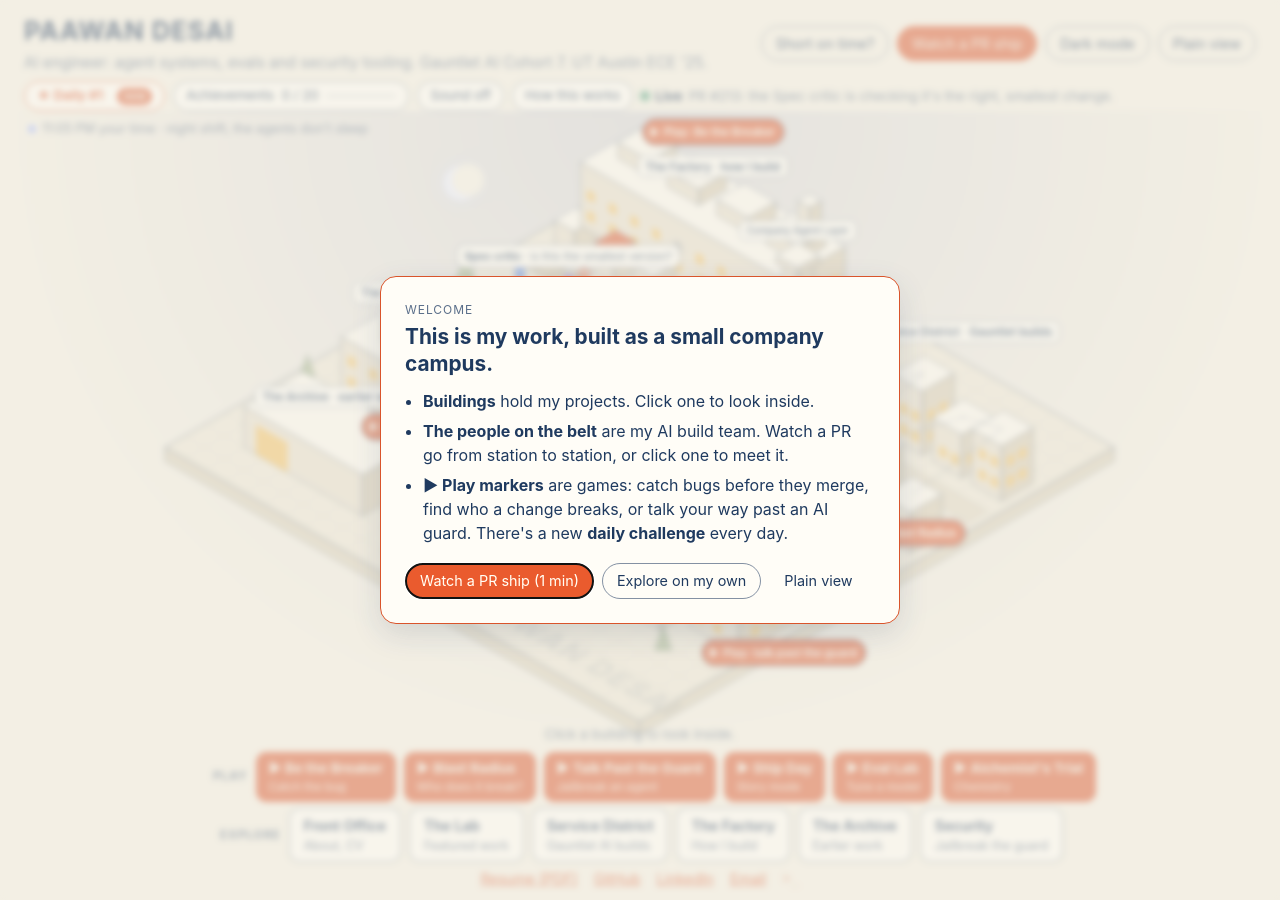
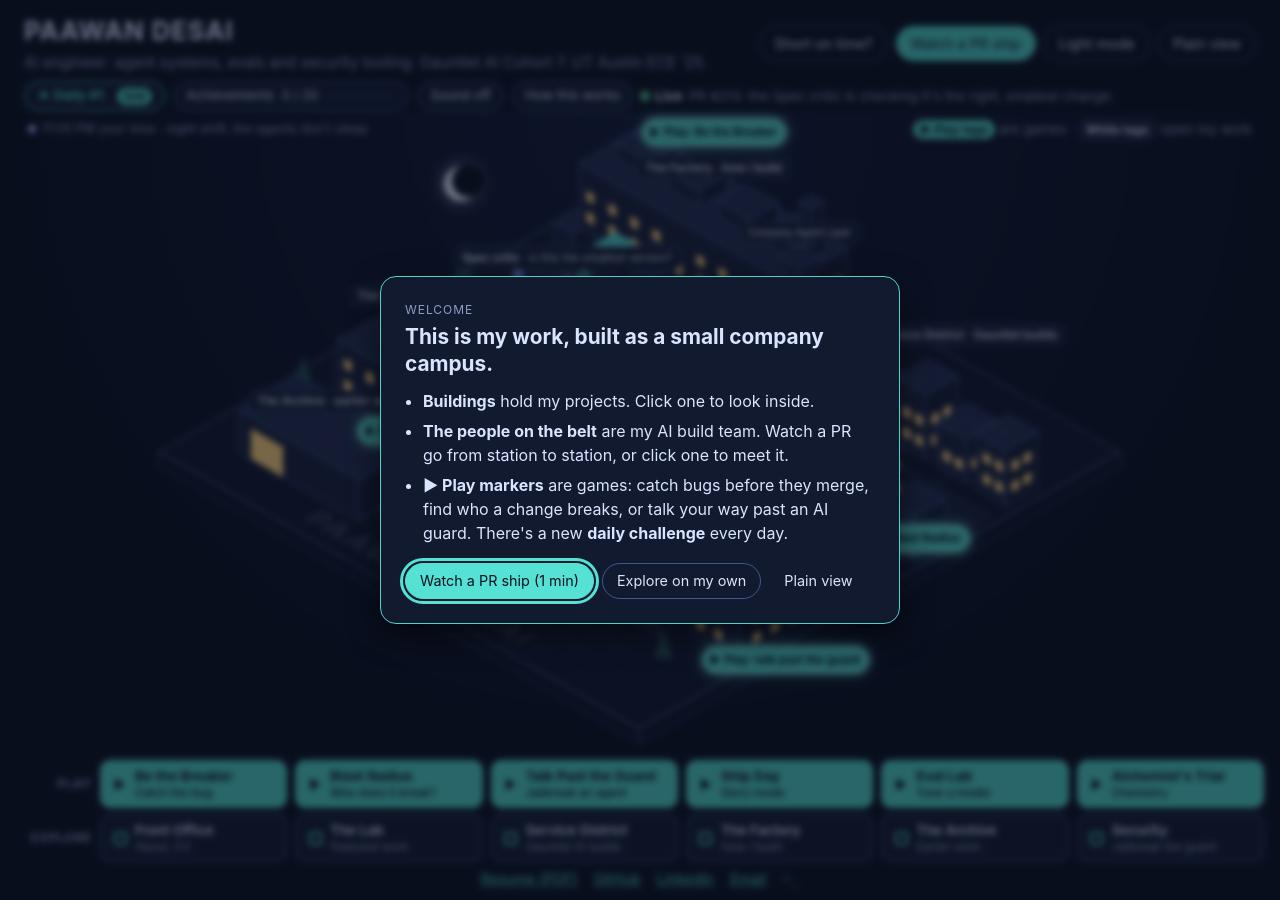
Before and after one commit to paawandesai/paawandesai.github.io, a Jekyll site: the page built from _pages/home.html, in a window 1280 px wide. Built offline with Jekyll 4.4.1, drawn with Linux system fonts in a browser that asks for light colours.

Commit message:
Polish: name fits the plate, theme follows the clock, accessibility pass, aligned rows, broader topics
- Name on the ground is centred and scaled to stay inside the plate
- Light/dark follows the visitor's local time unless they pick one; OS dark preference is respected
- WCAG AA contrast in light mode, focus rings, modal dialog semantics with focus trap, prefers-contrast and forced-colors support
- Play and Explore rows share one aligned grid with consistent icons
- 'Short on time?' asks for topics instead of job titles

Co-Authored-By: Claude Opus 5.5 <noreply@anthropic.com>
Claude-Session: https://claude.ai/code/session_01LpBky43R1MY4LYGBzi9xza

```diff
--- a/_layouts/campus.html
+++ b/_layouts/campus.html
@@ -11,15 +11,22 @@
   <meta property="og:url" content="{{ site.url }}{{ page.url }}">
   <script>
     (function () {
-      try { var t = localStorage.getItem("theme"); if (t === "light" || t === "dark") document.documentElement.setAttribute("data-theme", t); } catch (e) {}
+      // A saved choice wins. Otherwise the campus follows the visitor's clock (dark from 7 pm to 7 am),
+      // and a system-wide dark-mode preference is always respected.
+      var t = null;
+      try { t = localStorage.getItem("theme"); } catch (e) {}
+      if (t !== "light" && t !== "dark") {
+        var h = new Date().getHours(), osDark = window.matchMedia && matchMedia("(prefers-color-scheme: dark)").matches;
+        t = osDark || h < 7 || h >= 19 ? "dark" : "light";
+      }
+      document.documentElement.setAttribute("data-theme", t);
     })();
   </script>
   <link rel="stylesheet" href="{{ base_path }}/assets/css/campus.css">
 </head>
 <body>
-  <a class="skip" href="{{ base_path }}/about/">Skip to plain view</a>
-
   <header class="bar">
+    <a class="skip" href="{{ base_path }}/about/">Skip to plain view</a>
     <div class="who">
       <h1>{{ site.author.name }}</h1>
       <p>{{ site.author.bio }}</p>
@@ -27,14 +34,14 @@
     <nav class="actions" aria-label="Site">
       <button type="button" class="btn" id="fast-path">Short on time?</button>
       <button type="button" class="btn primary" id="tour-start">Watch a PR ship</button>
-      <button type="button" class="btn" id="theme-toggle" aria-label="Switch between light and dark mode">
+      <button type="button" class="btn" id="theme-toggle" aria-label="Switch between light and dark mode" title="Light and dark follow your clock until you pick one">
         <span class="when-light">Dark mode</span><span class="when-dark">Light mode</span>
       </button>
       <a class="btn" href="{{ base_path }}/about/">Plain view</a>
     </nav>
   </header>
 
-  <div class="hud">
+  <div class="hud" role="region" aria-label="Status and settings">
     <button type="button" class="pill daily" id="daily-btn">★ Daily</button>
     <button type="button" class="pill" id="ach-btn">Achievements <span id="ach-count">0</span><span class="meter" aria-hidden="true"><i id="ach-bar"></i></span></button>
     <button type="button" class="pill" id="sound-btn" aria-pressed="false">Sound off</button>
@@ -46,13 +53,13 @@
     <div class="stage">
       <svg id="campus" role="group" aria-label="A map of Paawan's work, drawn as a small company campus. Each building opens a section." viewBox="-640 -190 1280 900" preserveAspectRatio="xMidYMid meet"></svg>
       <p class="clock" aria-live="off"><span class="clock-dot" aria-hidden="true"></span><span id="clock-text"></span></p>
-      <p class="hint" id="hint">Click a building to look inside.</p>
+      <p class="hint" id="hint"><span class="key-tag game">▶ Play tags</span> are games · <span class="key-tag work">White tags</span> open my work</p>
     </div>
 
-    <aside class="panel" id="panel" aria-live="polite" hidden>
+    <div class="panel" id="panel" aria-live="polite" hidden>
       <button type="button" class="close" id="panel-close" aria-label="Close">×</button>
       <div id="panel-body"></div>
-    </aside>
+    </div>
 
     <section class="tour" id="tour" aria-live="polite" hidden>
       <p class="tour-step" id="tour-count"></p>
@@ -68,12 +75,12 @@
 
     <nav class="games" aria-label="Games">
       <span class="row-label">Play</span>
-      <button type="button" data-open="breaker">▶ Be the Breaker<small>Catch the bug</small></button>
-      <button type="button" data-open="blast">▶ Blast Radius<small>Who does it break?</small></button>
-      <button type="button" data-open="guard">▶ Talk Past the Guard<small>Jailbreak an agent</small></button>
-      <button type="button" data-open="shipday">▶ Ship Day<small>Story mode</small></button>
-      <button type="button" data-open="evallab">▶ Eval Lab<small>Tune a model</small></button>
-      <button type="button" data-open="alchemist">▶ Alchemist's Trial<small>Chemistry</small></button>
+      <button type="button" data-open="breaker">Be the Breaker<small>Catch the bug</small></button>
+      <button type="button" data-open="blast">Blast Radius<small>Who does it break?</small></button>
+      <button type="button" data-open="guard">Talk Past the Guard<small>Jailbreak an agent</small></button>
+      <button type="button" data-open="shipday">Ship Day<small>Story mode</small></button>
+      <button type="button" data-open="evallab">Eval Lab<small>Tune a model</small></button>
+      <button type="button" data-open="alchemist">Alchemist's Trial<small>Chemistry</small></button>
     </nav>
 
     <nav class="districts" aria-label="Sections of the campus">
--- a/assets/css/campus.css
+++ b/assets/css/campus.css
@@ -3,7 +3,7 @@
 :root {
   --bg: #f3efe4;
   --ink: #1f3a5f;
-  --muted: #5b6f8a;
+  --muted: #52647d;
   --line: rgba(31, 58, 95, 0.55);
   --grid: rgba(31, 58, 95, 0.09);
   --ground: #ebe5d5;
@@ -15,8 +15,8 @@
   --road: #ddd4c0;
   --belt: #c9bea5;
   --tree: #9fb08a;
-  --accent: #d9542b;
-  --ok: #2f8f6b;
+  --accent: #ad3f1b;
+  --ok: #23714f;
   --bad: #c2334d;
   --card: #fffdf7;
   --shadow: 0 10px 30px rgba(31, 58, 95, 0.14);
@@ -661,3 +661,42 @@ body.playing:has(.panel.arcade-panel:not([hidden]))::after {
 .games button small { font-size: 0.72rem; }
 .districts button { white-space: nowrap; flex: 0 0 auto; }
 @media (max-width: 700px) { .games, .districts { justify-content: flex-start; } }
+
+/* ---------- Aligned button rows: both rows share one 6-column grid ---------- */
+.games, .districts {
+  display: grid; grid-template-columns: 76px repeat(6, minmax(0, 1fr)); gap: 8px;
+  width: min(1300px, calc(100% - 32px)); margin: 0 auto; padding: 6px 0 0; box-sizing: border-box; overflow: visible;
+}
+.row-label { width: auto; align-self: center; }
+.games button, .districts button {
+  display: grid; grid-template-columns: 14px 1fr; column-gap: 8px; align-items: center; align-content: center;
+  min-width: 0; height: 100%; min-height: 48px; padding: 6px 12px; white-space: normal; line-height: 1.2; font-size: 0.86rem;
+}
+.games button small, .districts button small { grid-column: 2; margin-top: 2px; font-size: 0.72rem; }
+.games button::before, .districts button::before { content: ""; grid-row: 1 / span 2; justify-self: center; }
+.games button::before { width: 10px; height: 12px; background: currentColor; clip-path: polygon(0 0, 100% 50%, 0 100%); }
+.districts button::before { width: 9px; height: 9px; border: 2px solid var(--accent); border-radius: 2px; }
+.hint { top: 8px; bottom: auto; left: auto; right: 28px; text-align: right; }
+.key-tag { display: inline-block; padding: 0 7px; border-radius: 999px; font-size: 0.75rem; font-weight: 700; line-height: 1.6; }
+.key-tag.game { background: var(--accent); color: var(--bg); }
+.key-tag.work { background: var(--card); border: 1px solid var(--line); color: var(--ink); }
+@media (min-width: 701px) { .hint { position: absolute; } }
+@media (max-width: 700px) {
+  .games, .districts { grid-template-columns: repeat(2, minmax(0, 1fr)); width: calc(100% - 24px); }
+  .row-label { grid-column: 1 / -1; text-align: left; }
+  .hint { position: static; text-align: center; margin-top: 6px; }
+}
+/* Stronger lines and text for people who ask their system for more contrast. */
+@media (prefers-contrast: more) {
+  :root { --line: rgba(31, 58, 95, 0.95); --muted: #33445c; }
+  :root[data-theme="dark"] { --line: rgba(170, 195, 255, 0.9); --muted: #c3cdea; }
+  .ground-name { opacity: 0.3; }
+}
+/* Windows high contrast: let the system colours through. */
+@media (forced-colors: active) {
+  .games button, .districts button, .pill, .btn { border: 1px solid ButtonText; }
+  .sky, .orb { display: none; }
+}
+:focus-visible { outline: 3px solid var(--accent); outline-offset: 2px; }
+.games button small { opacity: 1; }
+@media (max-width: 700px) { .hint { display: none; } }
--- a/assets/js/campus-extras.js
+++ b/assets/js/campus-extras.js
@@ -328,17 +328,17 @@
 
   // ================= Recruiter fast path =================
   var ROLES = {
-    ai: { name: "AI or agent engineer", spots: ["lab", "factory", "services"], projects: ["company-agent-layer", "nacha-slm", "clinical-copilot-eval"],
+    ai: { name: "Agents and AI systems", spots: ["lab", "factory", "services"], projects: ["company-agent-layer", "nacha-slm", "clinical-copilot-eval"],
       line: "Agent systems with evals in the loop: an agent layer that reviews every PR, a small model fine-tuned and measured against frontier models, and an eval platform built to break a clinical assistant." },
-    security: { name: "Security or red team", spots: ["security", "lab"], projects: ["redteam-engine-auditlens", "clinical-copilot-eval", "post-quantum-cryptography"],
+    security: { name: "Evals, security and red-teaming", spots: ["security", "lab"], projects: ["redteam-engine-auditlens", "clinical-copilot-eval", "post-quantum-cryptography"],
       line: "Attacking AI systems on purpose: a red-team engine for agents, adversarial evals, and hardware security from my ECE days." },
-    builder: { name: "Founding or full-stack engineer", spots: ["services", "factory", "office"], projects: ["supplement-ledger", "prediction-market-aggregator", "telemetry-pipeline"],
+    builder: { name: "Shipping whole products", spots: ["services", "factory", "office"], projects: ["supplement-ledger", "prediction-market-aggregator", "telemetry-pipeline"],
       line: "End-to-end products shipped fast: money-correct ledgers, real-time data pipelines, and the build factory that keeps them from breaking." },
-    curious: { name: "Just curious", spots: ["lab", "factory", "security"], projects: ["company-agent-layer", "redteam-engine-auditlens", "nacha-slm"],
+    curious: { name: "Surprise me", spots: ["lab", "factory", "security"], projects: ["company-agent-layer", "redteam-engine-auditlens", "nacha-slm"],
       line: "Start with today's daily challenge, then wander. Every building opens." }
   };
   K.views.recruiter = function () {
-    return '<p class="kicker">Short on time?</p><h2>What are you hiring for?</h2><p>Pick one and I\'ll show you the three things worth your minute.</p>' +
+    return '<p class="kicker">Short on time?</p><h2>What do you want to see first?</h2><p>Pick a topic and I\'ll show you the three things worth your minute.</p>' +
       '<div class="role-pick">' + Object.keys(ROLES).map(function (k) { return '<button type="button" class="opt" data-role="' + k + '">' + esc(ROLES[k].name) + "</button>"; }).join("") + "</div>";
   };
   function spotlight(names) {
@@ -351,12 +351,12 @@
     K.track("recruiter-" + k);
     spotlight(R.spots);
     var items = R.projects.map(project).filter(Boolean);
-    bodyEl.innerHTML = '<p class="kicker">For: ' + esc(R.name) + "</p><h2>Start here</h2><p>" + esc(R.line) + "</p><ul>" +
+    bodyEl.innerHTML = '<p class="kicker">' + esc(R.name) + "</p><h2>Start here</h2><p>" + esc(R.line) + "</p><ul>" +
       items.map(function (p) { return '<li><a href="' + p.url + '">' + esc(p.title) + "</a><span>" + esc(p.excerpt) + "</span></li>"; }).join("") + "</ul>" +
       '<p class="hint-line">The highlighted buildings on the map hold more of the same.</p>' +
       '<div class="arcade-actions"><a class="btn primary" href="' + base + '/files/Paawan_Desai_Resume.pdf">Resume (PDF)</a><a class="btn" href="' + email() + '">Email me</a>' +
       '<a class="btn" href="https://www.linkedin.com/in/' + esc(K.data.linkedin) + '">LinkedIn</a></div>' +
-      '<p><button type="button" class="btn ghost" data-act="roles">Pick a different role</button>' + (k === "curious" ? ' <button type="button" class="btn" data-act="daily">Play the daily</button>' : "") + "</p>";
+      '<p><button type="button" class="btn ghost" data-act="roles">Pick a different topic</button>' + (k === "curious" ? ' <button type="button" class="btn" data-act="daily">Play the daily</button>' : "") + "</p>";
     bodyEl.querySelector('[data-act="roles"]').addEventListener("click", function () { K.open("recruiter"); });
     var d = bodyEl.querySelector('[data-act="daily"]');
     if (d) d.addEventListener("click", function () { K.open("daily"); });
@@ -418,7 +418,7 @@
   var CMDS = {
     help: function () {
       print(["<b>ls</b> [projects|games]  list things", "<b>open</b> &lt;name&gt;  open a building, project, resume or about", "<b>play</b> &lt;game&gt;  breaker, blast, guard, shipday, daily, evallab",
-        "<b>whoami</b>  <b>date</b>  <b>history</b>  <b>clear</b>  <b>exit</b>", "<b>theme</b> light|dark   <b>sound</b> on|off", "There are a few more. Engineers usually find them."].join("<br>"));
+        "<b>whoami</b>  <b>date</b>  <b>history</b>  <b>clear</b>  <b>exit</b>", "<b>theme</b> light|dark|auto   <b>sound</b> on|off", "There are a few more. Engineers usually find them."].join("<br>"));
     },
     ls: function (a) {
       if (a[0] === "projects") print([].concat(K.data.featured, K.data.gauntlet).map(function (p) { return esc(slug(p)); }).join("  "));
@@ -454,7 +454,8 @@
     echo: function (a) { print(esc(a.join(" "))); },
     theme: function (a) {
       var want = a[0], dark = root.getAttribute("data-theme") === "dark" || (root.getAttribute("data-theme") !== "light" && window.matchMedia && matchMedia("(prefers-color-scheme: dark)").matches);
-      if (want !== "light" && want !== "dark") { print("theme: light or dark"); return; }
+      if (want === "auto") { try { localStorage.removeItem("theme"); } catch (e) { /* ignore */ } tick(); print("Theme follows your clock again."); return; }
+      if (want !== "light" && want !== "dark") { print("theme: light, dark or auto"); return; }
       if ((want === "dark") !== dark) document.getElementById("theme-toggle").click();
       print("Theme set to " + want + ".");
     },
@@ -522,6 +523,12 @@
     var d = new Date(), h = d.getHours() + d.getMinutes() / 60;
     var tod = h >= 5 && h < 8 ? "dawn" : h >= 8 && h < 17 ? "day" : h >= 17 && h < 20 ? "dusk" : "night";
     root.setAttribute("data-tod", tod);
+    var saved = null;
+    try { saved = localStorage.getItem("theme"); } catch (e) { /* ignore */ }
+    if (saved !== "light" && saved !== "dark") {
+      var osDark = window.matchMedia && matchMedia("(prefers-color-scheme: dark)").matches;
+      root.setAttribute("data-theme", osDark || h < 7 || h >= 19 ? "dark" : "light");
+    }
     var sun = h >= 6 && h < 19.5, prog = sun ? (h - 6) / 13.5 : ((h + 24 - 19.5) % 24) / 10.5;
     orb.className = "orb " + (sun ? "sun" : "moon");
     orb.style.left = (6 + prog * 88) + "%";
@@ -534,4 +541,30 @@
   }
   tick();
   setInterval(tick, 30000);
+
+  // ================= Accessibility: games open as a real modal dialog =================
+  var panel = document.getElementById("panel");
+  function syncDialog() {
+    var modal = panel.classList.contains("arcade-panel") && !panel.hidden;
+    if (modal) {
+      panel.setAttribute("role", "dialog");
+      panel.setAttribute("aria-modal", "true");
+      var h = panel.querySelector("h2");
+      panel.setAttribute("aria-label", h ? h.textContent : "Game");
+    } else {
+      panel.removeAttribute("role");
+      panel.removeAttribute("aria-modal");
+      panel.removeAttribute("aria-label");
+    }
+  }
+  document.addEventListener("campus:open", function () { setTimeout(syncDialog, 0); });
+  document.addEventListener("campus:close", syncDialog);
+  panel.addEventListener("keydown", function (e) {
+    if (e.key !== "Tab" || !panel.classList.contains("arcade-panel")) return;
+    var f = [].filter.call(panel.querySelectorAll('button, a[href], input, [tabindex]:not([tabindex="-1"])'), function (x) { return !x.disabled && x.offsetParent !== null; });
+    if (!f.length) return;
+    var first = f[0], last = f[f.length - 1];
+    if (e.shiftKey && document.activeElement === first) { e.preventDefault(); last.focus(); }
+    else if (!e.shiftKey && document.activeElement === last) { e.preventDefault(); first.focus(); }
+  });
 })();
--- a/assets/js/campus.js
+++ b/assets/js/campus.js
@@ -93,13 +93,19 @@
   }
 
   // Paawan's name painted on the plaza.
-  var o = P(13.6, 23.1);
+  // Centred along the front edge and scaled so it always fits inside the plate.
+  var o = P(12, 23.35);
   var nameText = el("text", {
     "class": "ground-name",
+    "text-anchor": "middle",
     transform: "matrix(" + [C, 0.5, -C, 0.5, o[0], o[1]].map(function (n) { return n.toFixed(3); }).join(",") + ")",
     "font-size": 1.25 * U
   }, layers.ground);
   nameText.textContent = "PAAWAN DESAI";
+  try {
+    var room = 20 * U, len = nameText.getComputedTextLength();
+    if (len > room) nameText.setAttribute("font-size", (1.25 * U * room / len).toFixed(1));
+  } catch (e) { /* measuring can fail before layout; the default size still fits */ }
 
   // Things drawn back to front by depth.
   var things = [];
```
